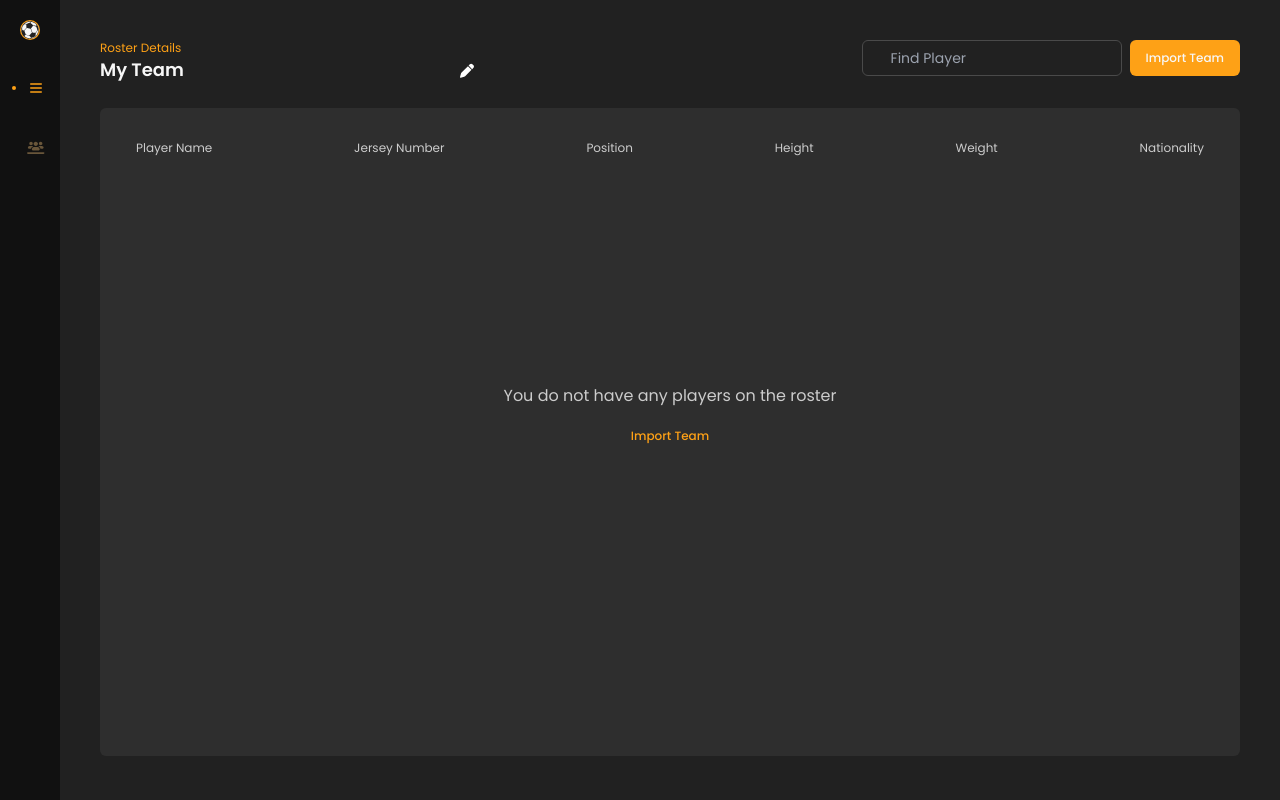
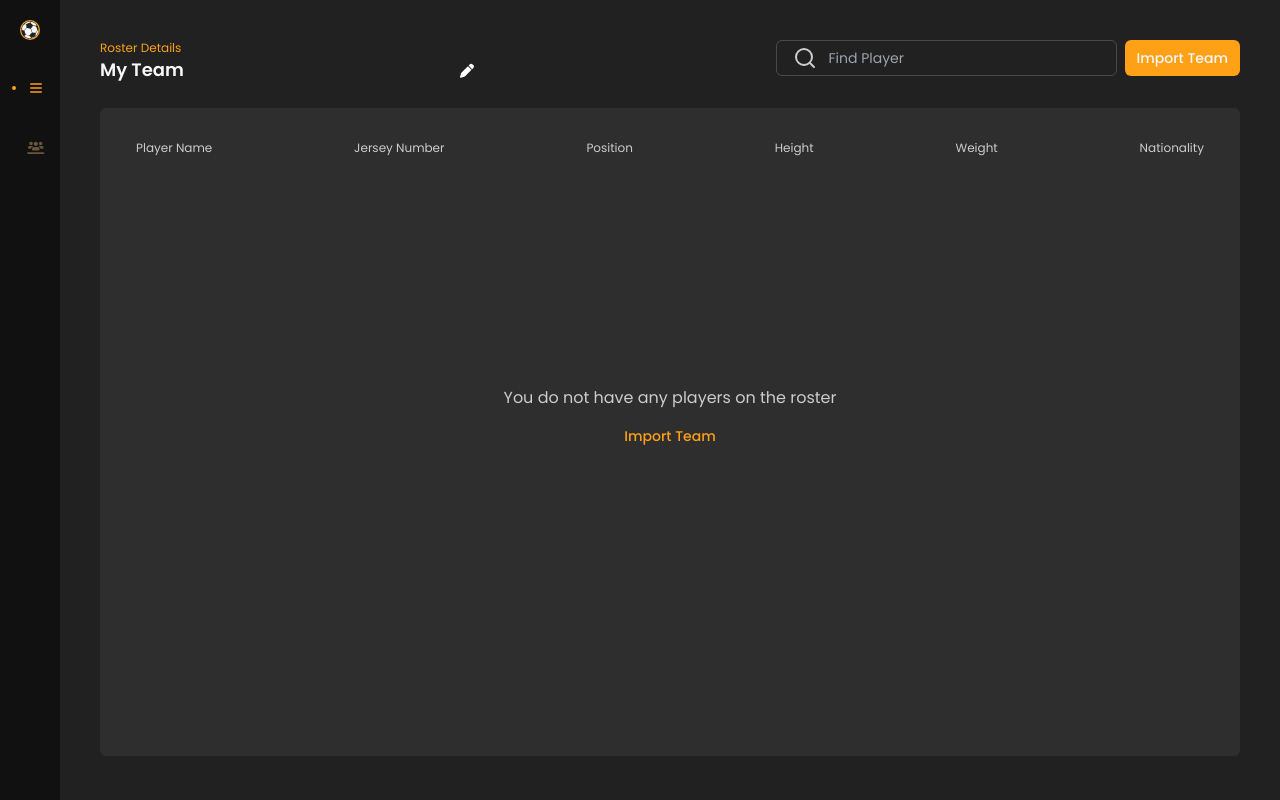
Before and after one commit to Bitnagar/football-manager, a Next.js app: page / in a window 1280 px wide. Built offline with nearby package versions, Linux system fonts and the light colour scheme.

Commit message:
chore: update formation player card

```diff
--- a/src/components/formation/Formation.tsx
+++ b/src/components/formation/Formation.tsx
@@ -101,22 +101,22 @@ export default function Formation({ rosterData }: { rosterData: RosterData }) {
                 </div>
               </div>
             </div>
-            <div className="lg:h-[422px] lg:text-xs xl:text-sm xl:min-w-[322px] xl:h-[541px] flex flex-col bg-[#222222] text-white rounded-sm p-6">
+            <div className="lg:min-w-[290px] lg:h-[422px] lg:text-xs xl:text-sm xl:min-w-[322px] xl:h-[541px] flex flex-col bg-[#222222] text-white rounded-sm p-6">
               <div
                 style={{
                   backgroundImage: `url(${showPlayer["Player Image"]})`,
                   backgroundSize: "cover",
-                  backgroundPosition: "center",
-                  width: "100%",
+                  backgroundPosition: "top",
+                  width: "90%",
                   height: "75%",
                 }}
                 className="w-full h-3/4 flex flex-col justify-between"
               >
-                <div className="relative w-[44px] h-[109px] mt-6">
+                <div className="relative w-[44px] h-[109px] mt-10">
                   <h1 className="relative text-[40px] text-primary-orange font-semibold z-[50]">
                     {showPlayer["Jersey Number"]}
                   </h1>
-                  <h1 className="absolute top-0 left-0 text-[109px] text-[#3A3731] font-semibold transform lg:translate-y-[-2px] xl:translate-y-[-5px] xl:translate-x-[-6px] z-0">
+                  <h1 className="absolute top-0 left-0 text-[109px] text-[#3A3731] font-semibold transform lg:translate-y-[-2px] xl:translate-y-[5px] xl:translate-x-[-6px] z-0">
                     {showPlayer["Jersey Number"]}
                   </h1>
                 </div>
--- a/src/components/header/Header.tsx
+++ b/src/components/header/Header.tsx
@@ -30,8 +30,8 @@ export default function Header({ rosterData, mutateSearch, search }: Props) {
         <p className="text-primary-orange text-xs">Roster Details</p>
         <TeamNameInput rosterData={rosterData} />
       </div>
-      <div className="flex gap-2">
-        <div className="lg:w-[260px] lg:h-[36px] xl:w-fit xl:h-[44px] text-sm flex px-4 py-2 items-center rounded-md border">
+      <div className="lg:w-[260px] lg:h-[36px] xl:w-[388px] h-[44px] flex justify-end gap-2">
+        <div className="text-sm flex px-4 py-2 items-center rounded-md border">
           <Search />
           <input
             ref={searchRef}
@@ -39,7 +39,7 @@ export default function Header({ rosterData, mutateSearch, search }: Props) {
             name="search"
             id="search"
             placeholder="Find Player"
-            className=" pl-3 border-none bg-transparent focus:outline-transparent focus:bg-transparent"
+            className="pl-3 h-full border-none bg-transparent focus:outline-transparent focus:bg-transparent"
             onKeyDownCapture={handleKeyDown}
             onChange={(e) => {
               setSearchString(e.target.value);
--- a/src/components/modal/ImportTeamModal.tsx
+++ b/src/components/modal/ImportTeamModal.tsx
@@ -148,12 +148,9 @@ export default function ImportTeamModal({
     <Dialog>
       <DialogTrigger asChild>
         <Button
+          size={"sm"}
           variant={header ? "default" : "simple"}
-          className={`lg:text-xs xl:text-sm ${
-            header
-              ? "lg:max-h-[36px] xl:max-h-[44px] xl:w-fit"
-              : " text-primary-orange"
-          }`}
+          className={`${header ? "" : " text-primary-orange"}`}
         >
           {header && rosterData.players.length > 0
             ? "Re-import Team"
--- a/src/components/ui/button.tsx
+++ b/src/components/ui/button.tsx
@@ -10,7 +10,8 @@ const buttonVariants = cva(
     variants: {
       variant: {
         simple: "outline-none border-none",
-        default: "bg-primary-orange text-text-heading hover:bg-primary-hover",
+        default:
+          "bg-primary-orange text-text-heading hover:bg-primary-hover h-full",
         destructive:
           "bg-primary-red text-destructive-foreground hover:bg-destructive/90",
         outline: "border border-border",
```
